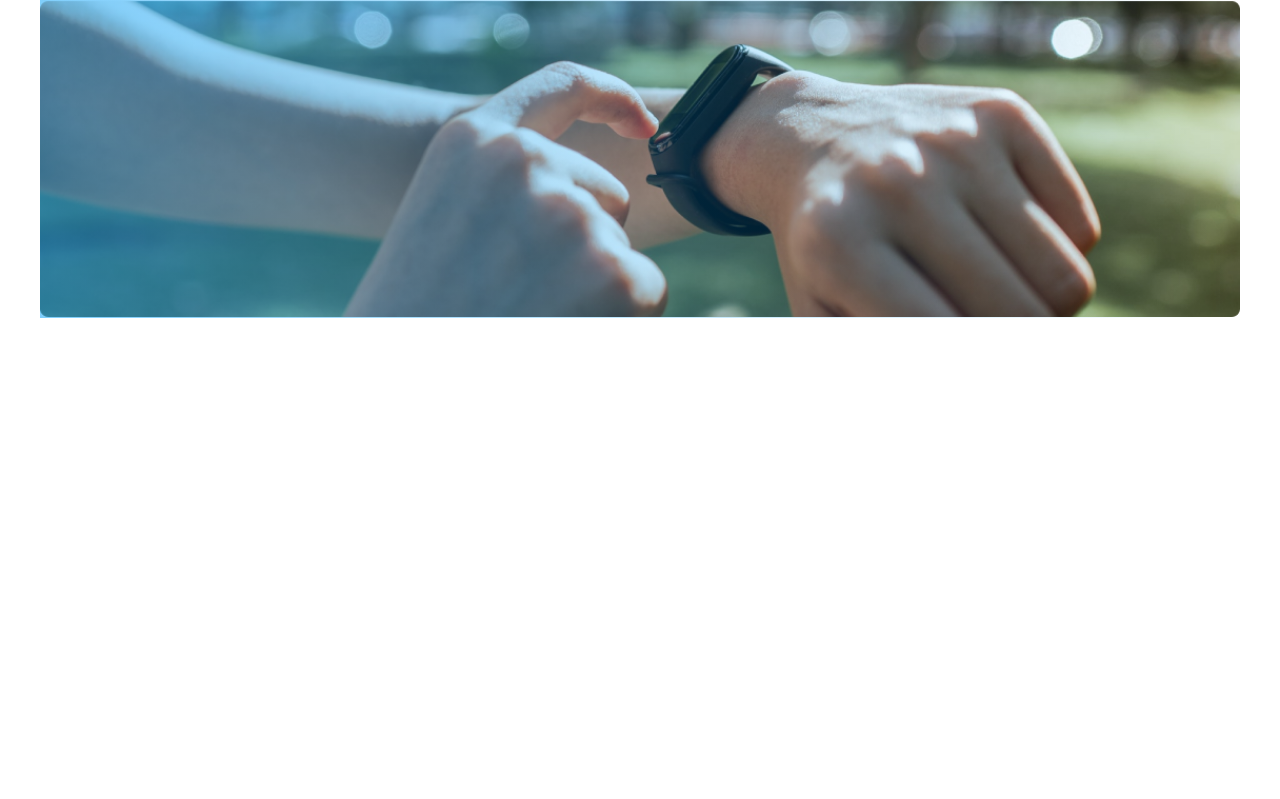
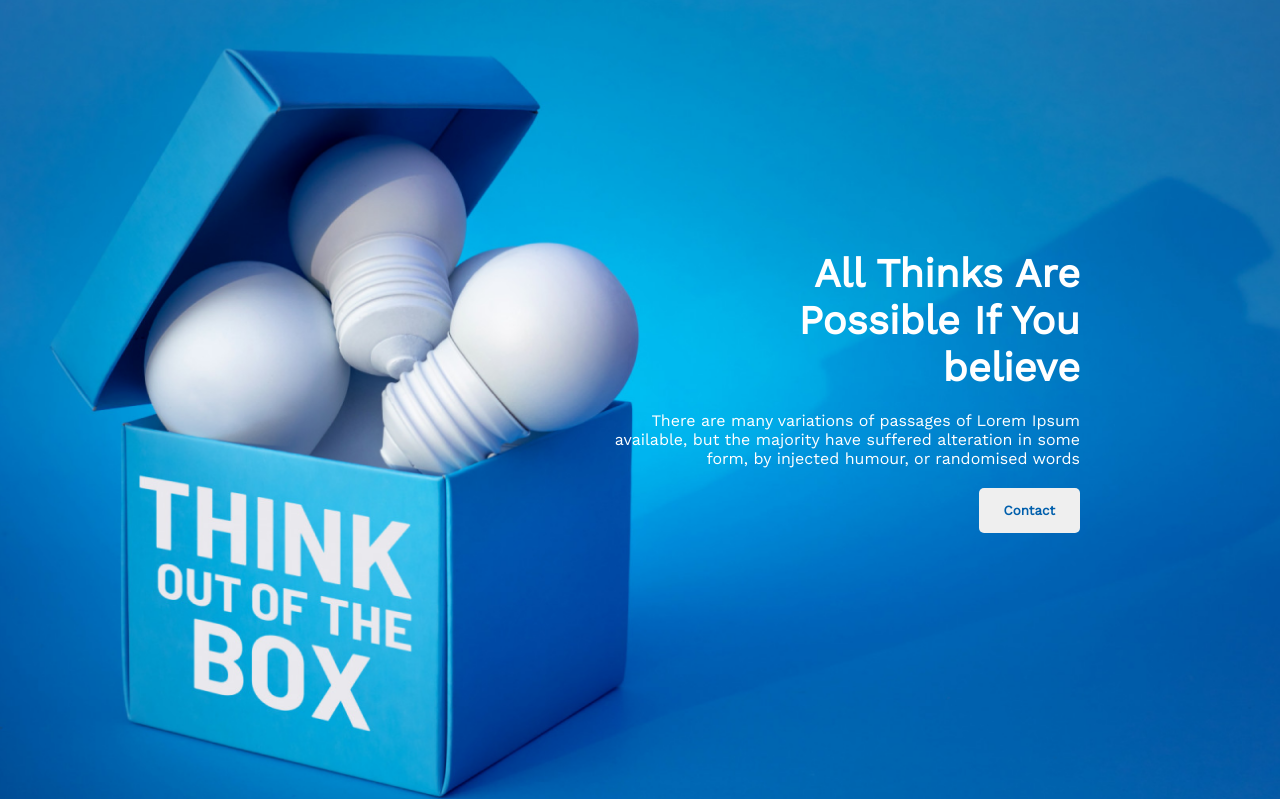
Before and after one commit to lilycm/new, a plain HTML site: page index.html in a window 1280 px wide. Shown: the top 799 px of the page. Drawn offline with nearby package versions, Linux system fonts and the light colour scheme.

Commit message:
header section complete

```diff
--- a/index.html
+++ b/index.html
@@ -1,12 +1,36 @@
 <!DOCTYPE html>
 <html lang="en">
+
 <head>
     <meta charset="UTF-8">
     <meta name="viewport" content="width=device-width, initial-scale=1.0">
     <title>Document</title>
+
+    <!-- google fonts -->
+    <link rel="preconnect" href="https://fonts.googleapis.com">
+    <link rel="preconnect" href="https://fonts.gstatic.com" crossorigin>
+    <link href="https://fonts.googleapis.com/css2?family=Work+Sans&display=swap" rel="stylesheet">
+
+    <!-- custom css -->
     <link rel="stylesheet" href="style/style.css">
 </head>
+
 <body>
+    <!----------- header section start ------------>
+    <header id="header">
+        <div class="header-text">
+            <div class="header-title">
+                <h1>All Thinks Are <br> Possible If You <br> believe</h1>
+                <p class="header-description">
+                    There are many variations of passages of Lorem Ipsum <br>available, but the majority have suffered alteration in some <br> form, by injected humour, or randomised words
+                </p>
+                <button class="contact-btn">Contact</button>
+            </div>
+        </div>
+    </header>
+    <!----------- header section end -------------->
+
+
     <div class="container">
         <div class="gradient"></div>
         <div class="image">
@@ -14,4 +38,5 @@
         </div>
     </div>
 </body>
+
 </html>
--- a/style/style.css
+++ b/style/style.css
@@ -1,8 +1,47 @@
 
-body{
+body, *{
     margin: 0;
     padding: 0;
+    font-family: 'Work Sans', sans-serif;
 }
+
+/* header section start */
+#header{
+    background: url("../images/banner/banner3.png");
+    background-position: center;
+    background-repeat: no-repeat;
+    background-size: cover;
+    min-height: 800px;
+}
+
+
+#header .header-text .header-title{
+    text-align: right;
+    padding:250px 200px;
+    color: white;
+}
+#header .header-text .header-title h1{
+    font-weight: bold;
+    font-size: 40px;
+    padding-bottom: 20px;
+
+}
+
+#header .header-text .header-title p{
+    padding-bottom: 20px;
+}
+
+#header .header-text .header-title .contact-btn{
+    color: #005FAC;
+    padding: 15px 25px;
+    font-weight: 700;
+    border: none;
+    border-radius: 5px;
+}
+/* header section end*/
+
+
+
 .container{
     width: 1200px;
     height:318px;
```
